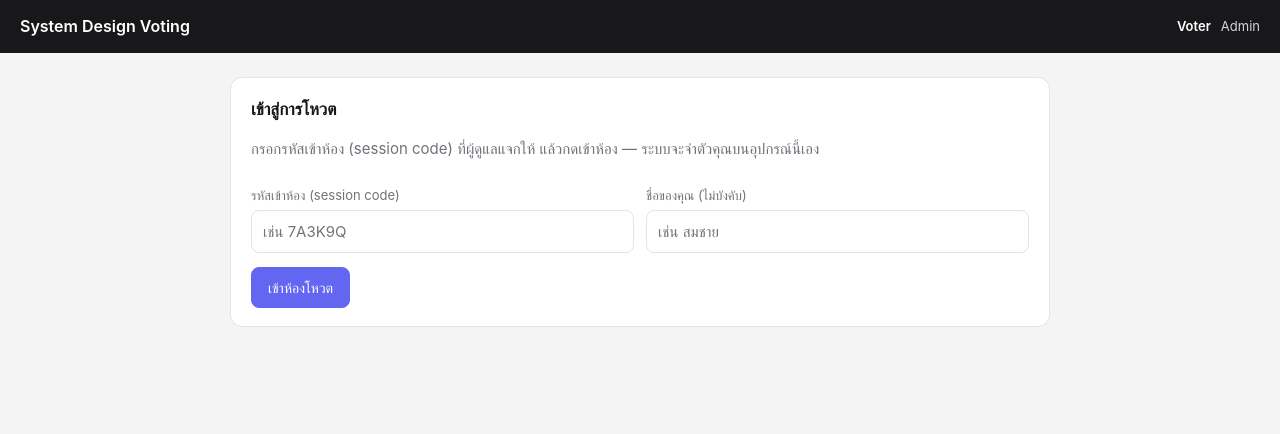
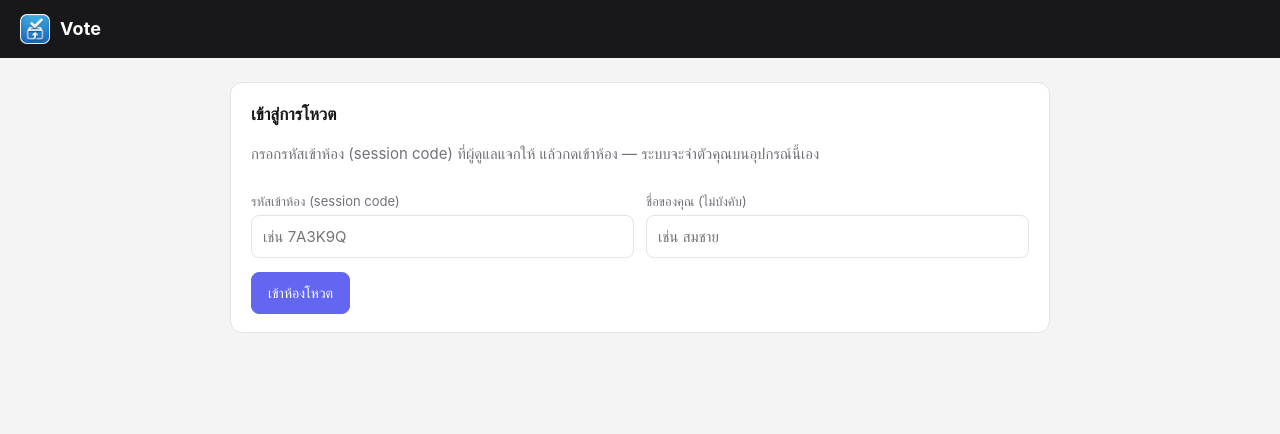
Before and after one commit to Bxbt/Vote, a website: page public/index.html in a window 1280 px wide. Drawn offline with Linux system fonts and the light colour scheme.

Commit message:
Branding: logo + Vote in topbar, remove Admin menu, add favicon
- Replace 'System Design Voting' title with app logo + 'Vote' brand
- Remove Admin link from the topbar (admin reached via /admin.html)
- Add favicon and apple-touch-icon from the provided app icon

Co-Authored-By: Claude Opus 4.8 <noreply@anthropic.com>

```diff
--- a/public/index.html
+++ b/public/index.html
@@ -3,16 +3,18 @@
 <head>
   <meta charset="utf-8" />
   <meta name="viewport" content="width=device-width, initial-scale=1" />
-  <title>Vote — Voter</title>
+  <title>Vote</title>
+  <link rel="icon" type="image/png" sizes="32x32" href="favicon-32.png" />
+  <link rel="icon" type="image/png" sizes="64x64" href="favicon.png" />
+  <link rel="apple-touch-icon" href="apple-touch-icon.png" />
   <link rel="stylesheet" href="styles.css" />
 </head>
 <body>
   <header class="top">
-    <h1>System Design Voting</h1>
-    <nav>
-      <a href="/" class="active">Voter</a>
-      <a href="/admin.html">Admin</a>
-    </nav>
+    <a class="brand" href="/">
+      <img class="brand-logo" src="logo.png" alt="Vote" />
+      <span class="brand-name">Vote</span>
+    </a>
   </header>
 
   <div class="wrap">
--- a/public/styles.css
+++ b/public/styles.css
@@ -26,6 +26,9 @@ header.top h1 { font-size: 16px; margin: 0; font-weight: 600; }
 header.top nav { margin-left: auto; display: flex; gap: 10px; }
 header.top nav a { color: #d4d4d8; text-decoration: none; font-size: 13px; }
 header.top nav a.active { color: #fff; font-weight: 600; }
+.brand { display: flex; align-items: center; gap: 10px; text-decoration: none; color: #fff; }
+.brand-logo { width: 30px; height: 30px; border-radius: 7px; object-fit: cover; display: block; }
+.brand-name { font-size: 18px; font-weight: 700; letter-spacing: .01em; }
 .wrap { max-width: 860px; margin: 0 auto; padding: 24px 20px 80px; }
 .card {
   background: var(--card); border: 1px solid var(--line); border-radius: 12px;
```
Also changed, not shown: public/admin.html (+7 -5 lines), public/apple-touch-icon.png (added), public/favicon-32.png (added), public/favicon.png (added), public/logo.png (added).
